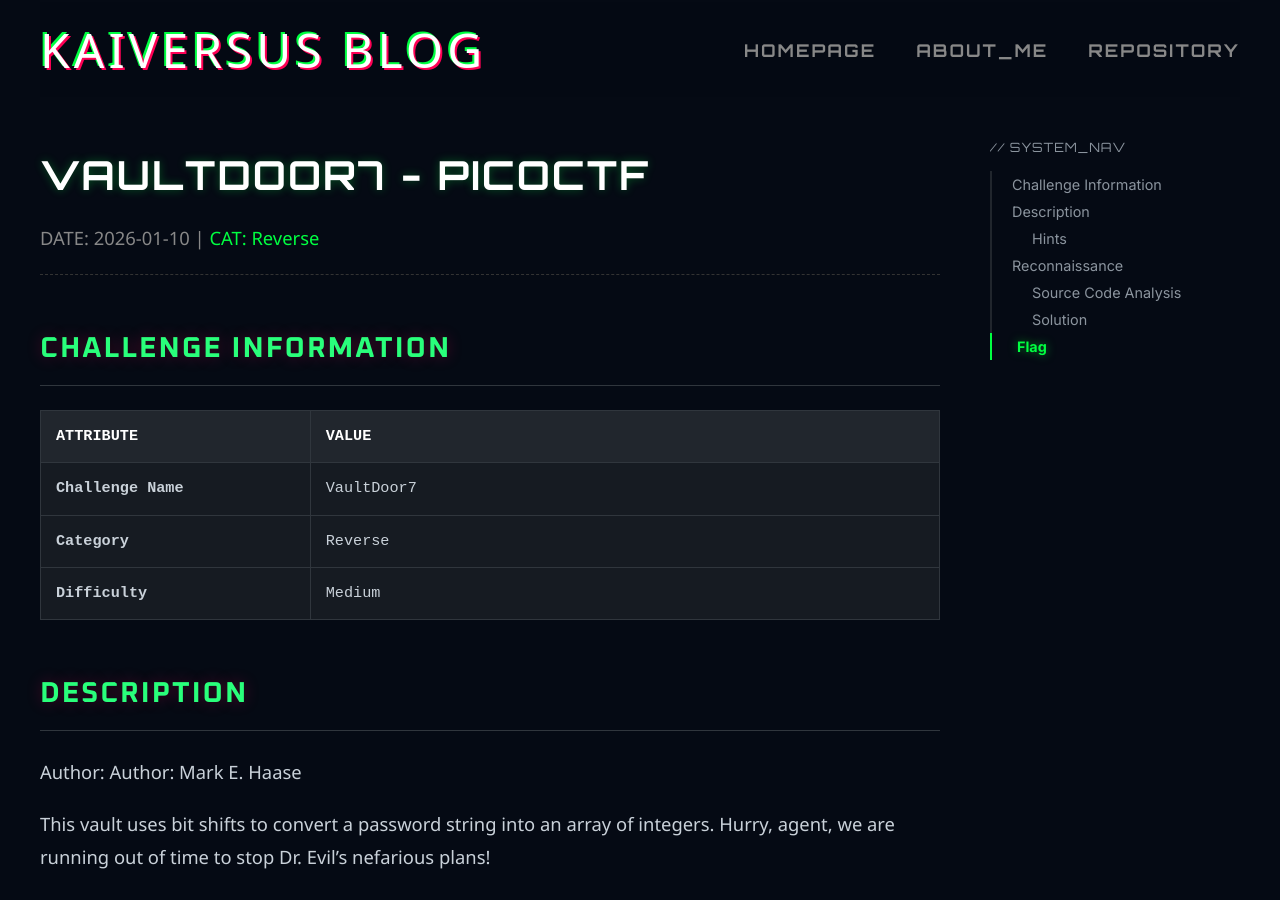
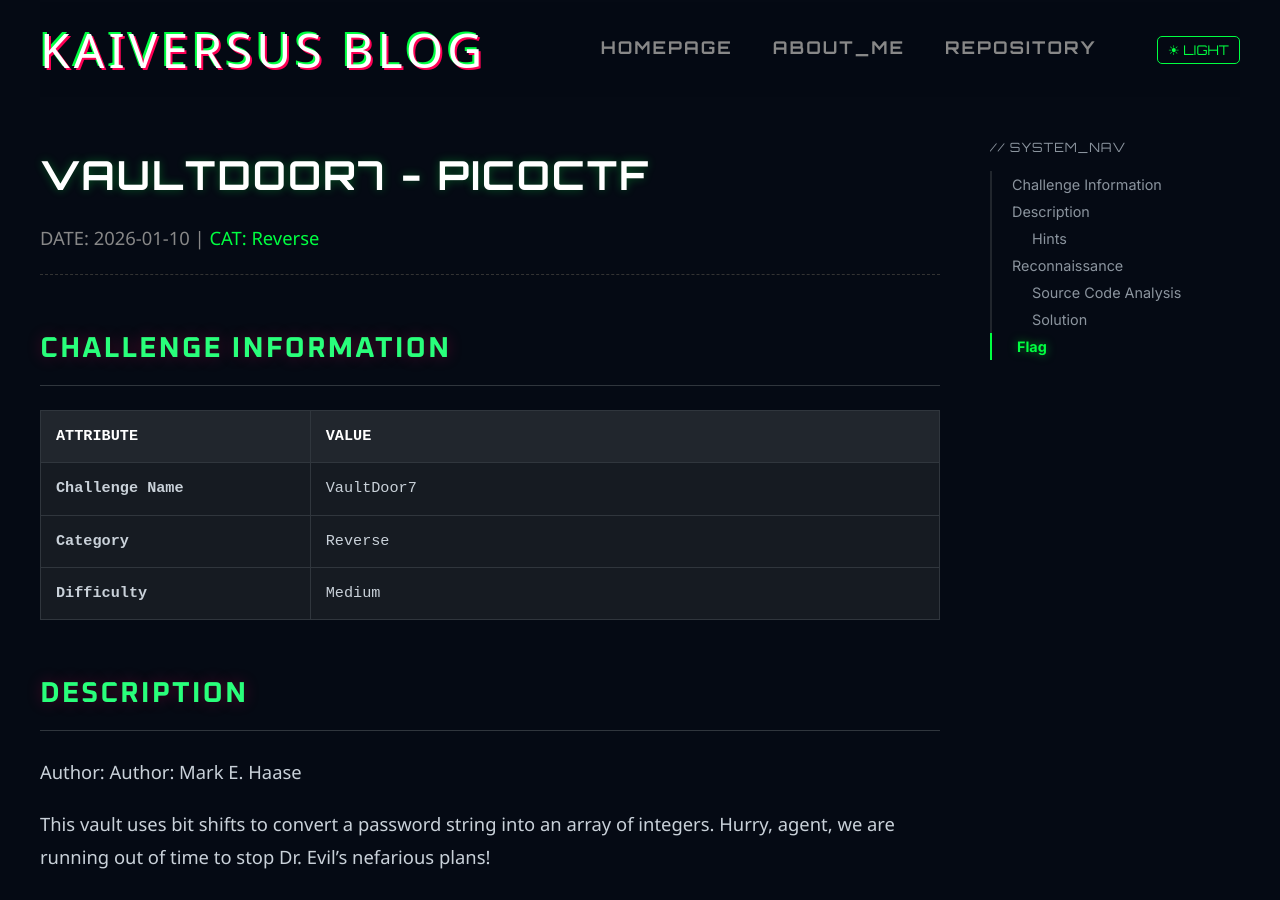
Before and after one commit to kaiversus/kaiversus.github.io, a Jekyll site: the page built from _writeups/vault-door-7_pico/vault-door-7_pico.md, in a window 1280 px wide and 900 px high. Built offline with Jekyll 4.4.1, drawn with Linux system fonts in a browser that asks for light colours; some web fonts are replaced.

Commit message:
Update writeup.html

```diff
--- a/_layouts/writeup.html
+++ b/_layouts/writeup.html
@@ -151,6 +151,7 @@
                 <a href="/">Homepage</a>
                 <a href="/about/">About_me</a>
                 <a href="https://kaiversus.github.io/#writeups">Repository</a>
+                <button id="theme-toggle" class="theme-switch">☀ LIGHT</button>
             </nav>
         </header>
     </div>
```
